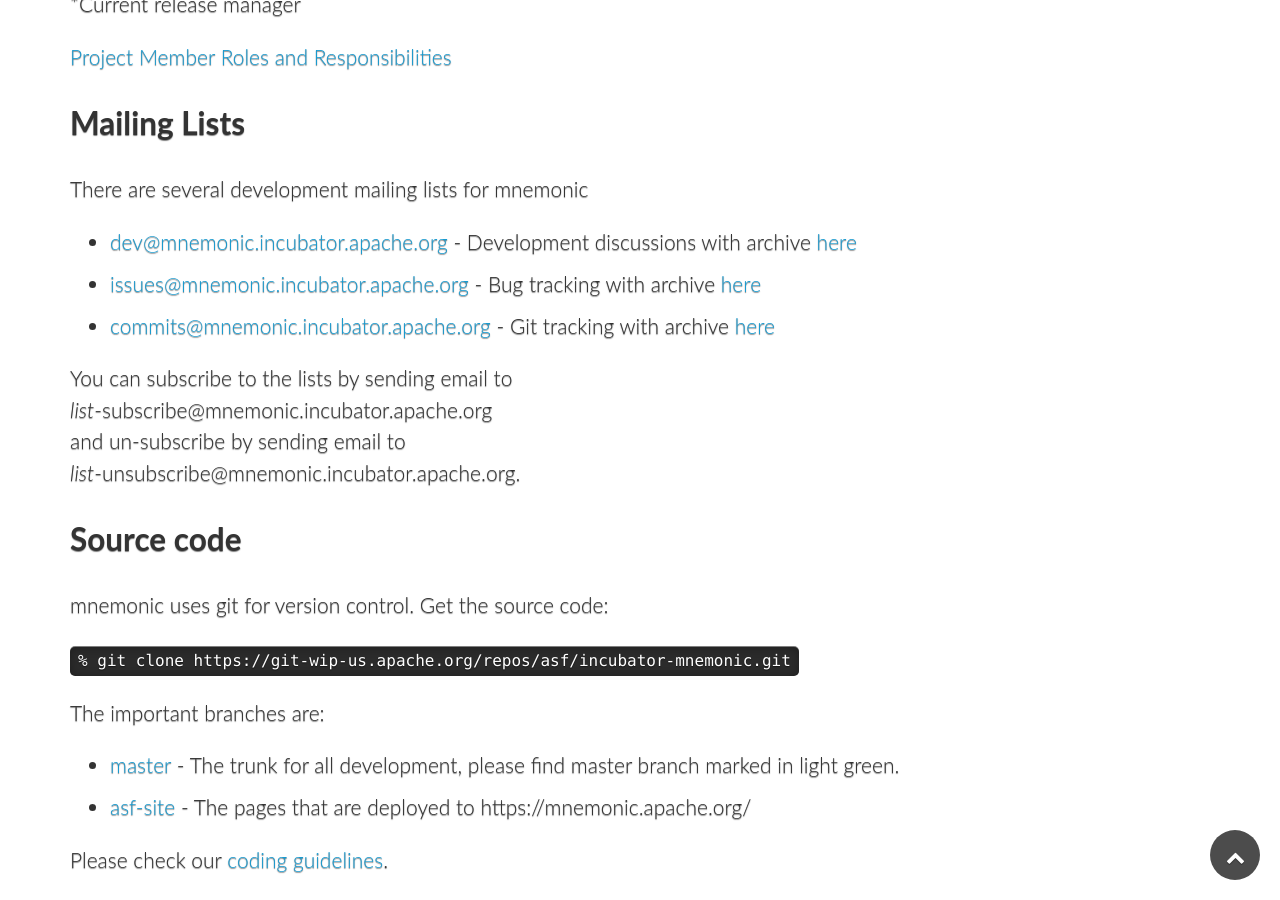
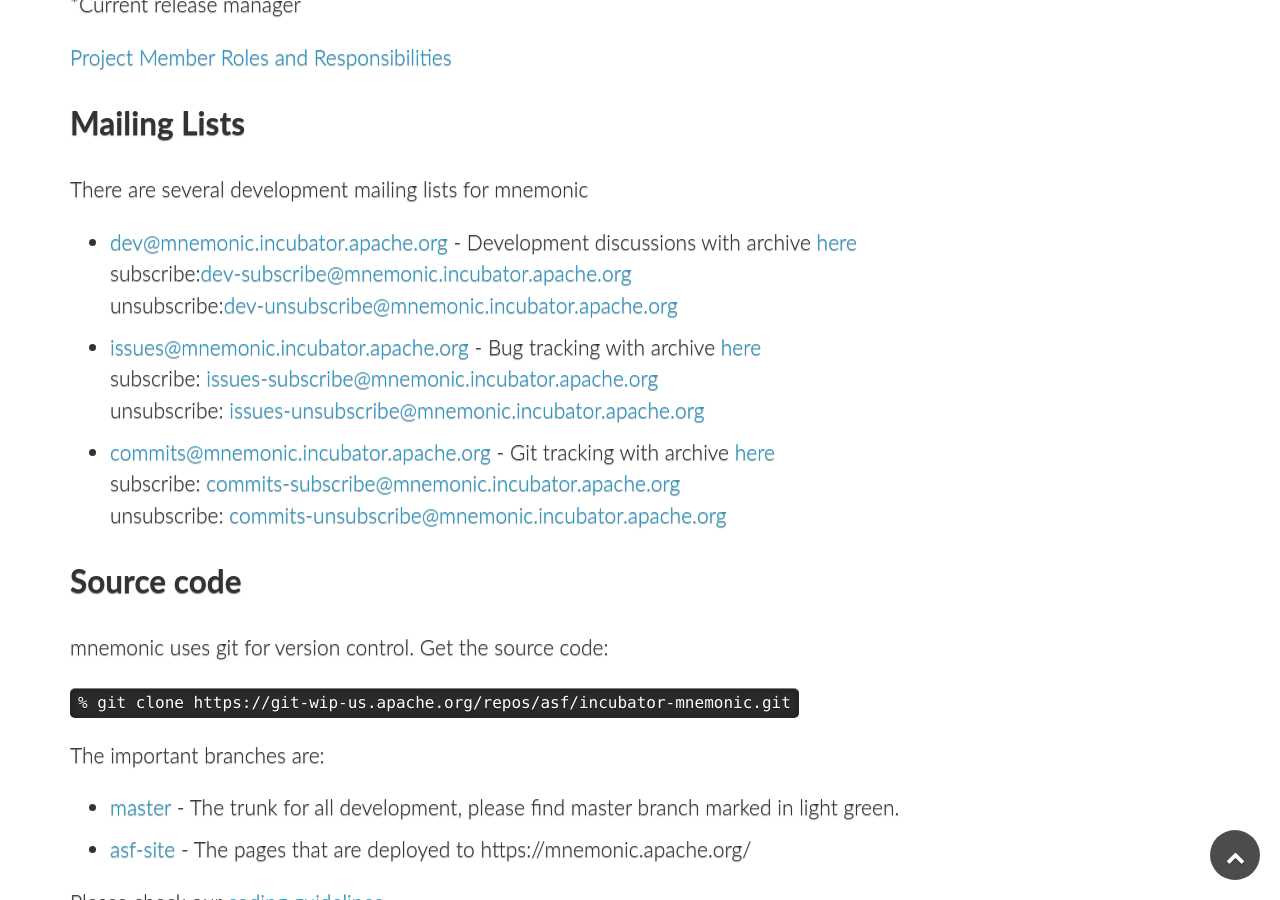
Before and after one commit to apache/mnemonic-site, a Jekyll site: the page built from src/develop/index.md, in a window 1280 px wide and 900 px high, scrolled down 1990 px. Built offline with Jekyll 4.4.1, drawn with Linux system fonts in a browser that asks for light colours; some web fonts are replaced.

Commit message:
MNEMONIC-384:Correct the email address for development email list subscription on the project website

```diff
--- a/src/develop/index.md
+++ b/src/develop/index.md
@@ -167,16 +167,19 @@
 There are several development mailing lists for mnemonic
 
 * [dev@mnemonic.incubator.apache.org](mailto:dev@mnemonic.incubator.apache.org) - Development discussions
-  with archive [here](https://mail-archives.apache.org/mod_mbox/incubator-mnemonic-dev/)
+  with archive [here](https://mail-archives.apache.org/mod_mbox/incubator-mnemonic-dev/)<br/>
+  subscribe:[dev-subscribe@mnemonic.incubator.apache.org](mailto:dev-subscribe@mnemonic.incubator.apache.org)<br/>
+  unsubscribe:[dev-unsubscribe@mnemonic.incubator.apache.org](mailto:dev-unsubscribe@mnemonic.incubator.apache.org)
 * [issues@mnemonic.incubator.apache.org](mailto:issues@mnemonic.incubator.apache.org) - Bug tracking
-  with archive [here](https://mail-archives.apache.org/mod_mbox/incubator-mnemonic-issues/)
+  with archive [here](https://mail-archives.apache.org/mod_mbox/incubator-mnemonic-issues/)<br/>
+  subscribe: [issues-subscribe@mnemonic.incubator.apache.org](mailto:issues-subscribe@mnemonic.incubator.apache.org)<br/>
+  unsubscribe: [issues-unsubscribe@mnemonic.incubator.apache.org](mailto:issues-unsubscribe@mnemonic.incubator.apache.org)<br/>
 * [commits@mnemonic.incubator.apache.org](mailto:commits@mnemonic.incubator.apache.org) - Git tracking
-  with archive [here](https://mail-archives.apache.org/mod_mbox/incubator-mnemonic-commits/)
+  with archive [here](https://mail-archives.apache.org/mod_mbox/incubator-mnemonic-commits/)<br/>
+  subscribe: [commits-subscribe@mnemonic.incubator.apache.org](mailto:commits@mnemonic.incubator.apache.org)<br/>
+  unsubscribe: [commits-unsubscribe@mnemonic.incubator.apache.org](mailto:commits@mnemonic.incubator.apache.org)<br/>
 
-You can subscribe to the lists by sending email to<br/>
-*list*-subscribe@mnemonic.incubator.apache.org<br/>
-and un-subscribe by sending email to<br/>
-*list*-unsubscribe@mnemonic.incubator.apache.org.<br/>
+
 
 ## Source code
 
```
